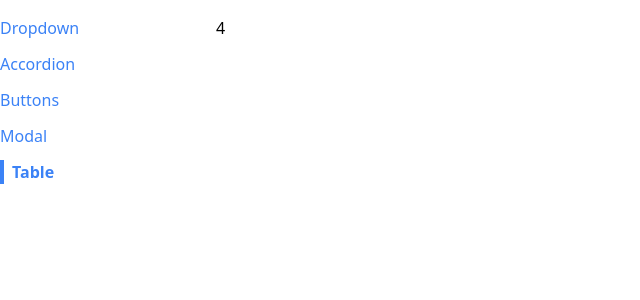
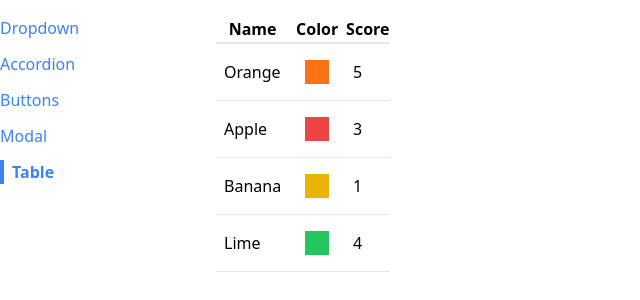
Before and after one commit to BillStephens2022/React-components-examples, a React (Create React App) app: page /table in a window 1280 px wide. Shown: the top 300 px of the page, without its empty margins (0-640 px from the left). Built offline with nearby package versions, Linux system fonts and the light colour scheme.

Commit message:
mapped data into table, added code to make table a reusable component

```diff
--- a/src/components/Table.js
+++ b/src/components/Table.js
@@ -1,5 +1,23 @@
-function Table({ data }) {
-    return <div>{data.length}</div>
+function Table({ data, config, keyFn }) {
+  const renderedHeaders = config.map((column) => {
+    return <th key={column.label}>{column.label}</th>;
+  });
+
+  const renderedRows = data.map((rowData) => {
+    const renderedCells = config.map((column) => {
+        return <td className="p-2" key={column.label}>{column.render(rowData)}</td>
+    });
+    return <tr className="border-b" key={keyFn(rowData)}>{renderedCells}</tr>;
+  });
+
+  return (
+    <table className="table-auto border-spacing-2">
+      <thead>
+        <tr className="border-b-2">{renderedHeaders}</tr>
+      </thead>
+      <tbody>{renderedRows}</tbody>
+    </table>
+  );
 }
 
 export default Table;
--- a/src/pages/TablePage.js
+++ b/src/pages/TablePage.js
@@ -1,31 +1,42 @@
-import Table from '../components/Table';
+import Table from "../components/Table";
 
 function TablePage() {
   const data = [
     {
-            name: 'Orange',
-            color: 'bg-orange-500',
-            score: 5
+      name: "Orange",
+      color: "bg-orange-500",
+      score: 5,
     },
     {
-            name: 'Apple',
-            color: 'bg-red-500',
-            score: 3
+      name: "Apple",
+      color: "bg-red-500",
+      score: 3,
     },
     {
-            name: 'Banana',
-            color: 'bg-yellow-500',
-            score: 1
+      name: "Banana",
+      color: "bg-yellow-500",
+      score: 1,
     },
     {
-            name: 'Lime',
-            color: 'bg-green-500',
-            score: 4
-        }
-    ]
+      name: "Lime",
+      color: "bg-green-500",
+      score: 4,
+    },
+  ];
+
+  const config = [
+    { label: "Name", render: (fruit) => fruit.name },
+    { label: "Color", render: (fruit) => <div className={`p-3 m-2 ${fruit.color}`}></div> },
+    { label: "Score", render: (fruit) => fruit.score },
+  ];
+
+  const keyFn = (fruit) => {
+    return fruit.name;
+  };
+
   return (
     <div>
-            <Table data={data}/>
+      <Table data={data} config={config} keyFn={keyFn}/>
     </div>
   );
 }
```
Lines whose indentation alone changed are shown as unchanged.
